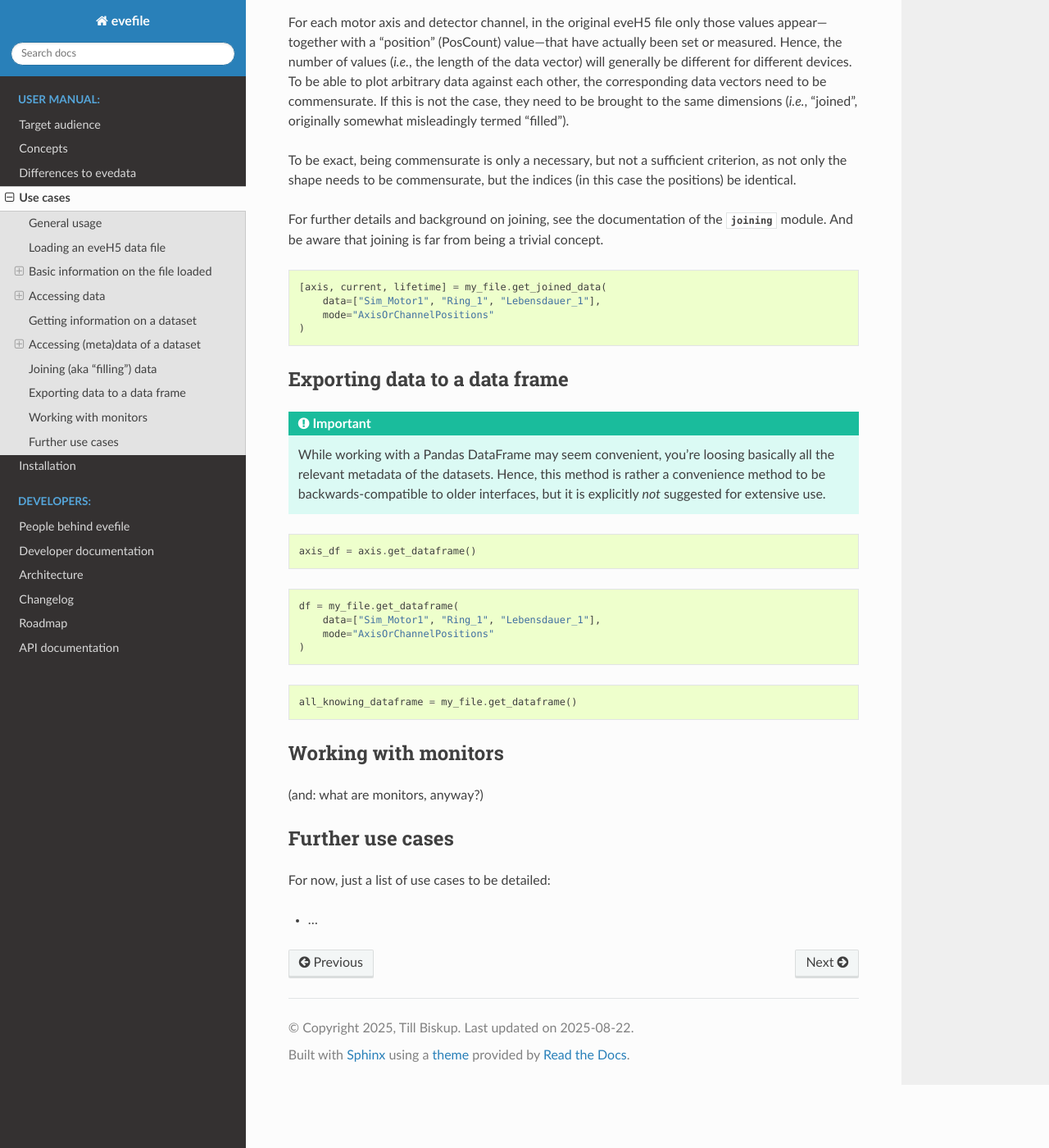
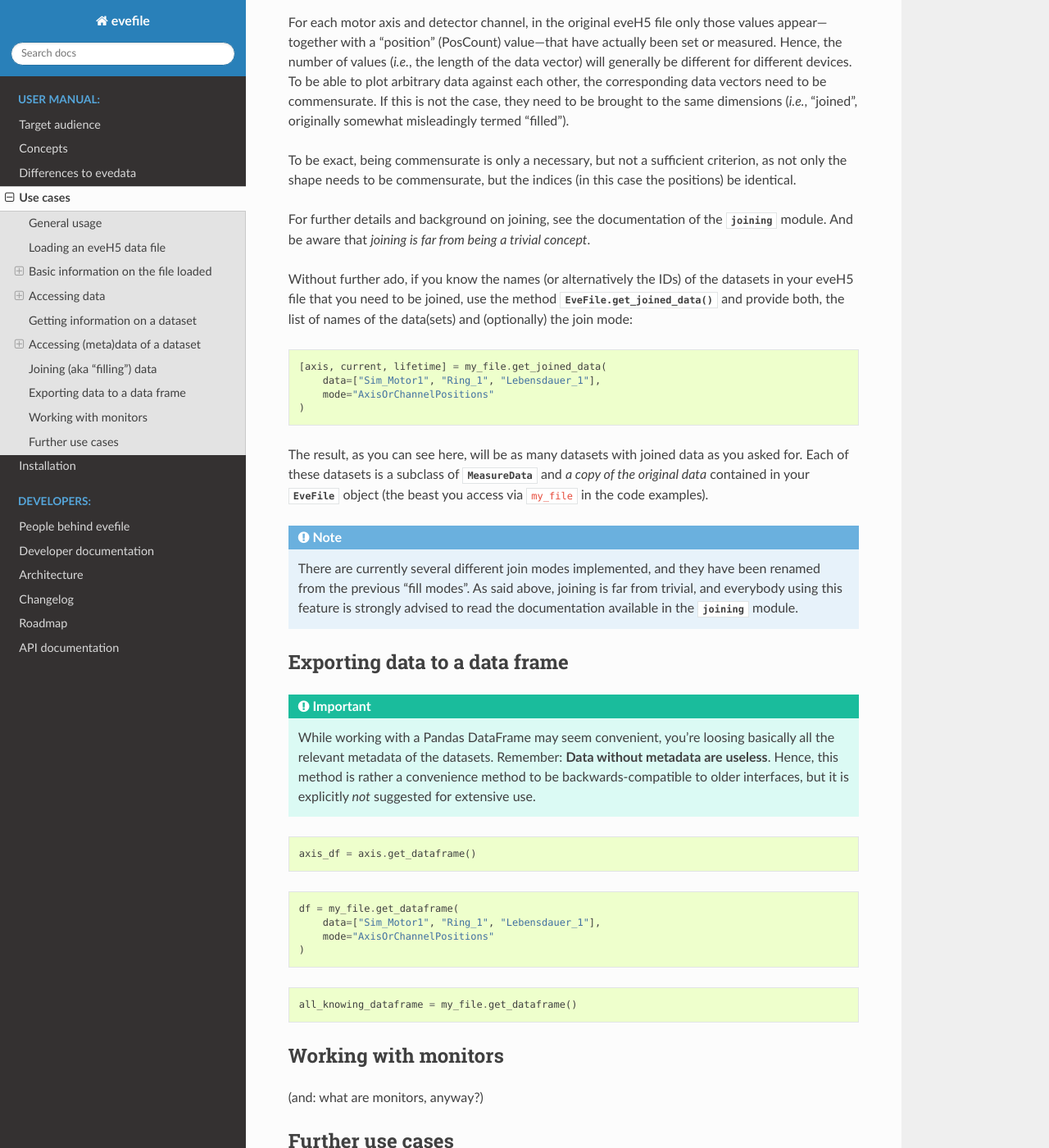
Before and after one commit to tillbiskup/evefile, a Sphinx documentation site: the page built from docs/usecases.rst, in a window 1280 px wide and 1400 px high, scrolled down 6584 px. Shown: the whole window at 82% size. Built offline with Sphinx 7.4.7 and the Read the Docs theme 3.1.0, drawn with Linux system fonts in a browser that asks for light colours.

Commit message:
Extend use cases: data joining

```diff
--- a/docs/usecases.rst
+++ b/docs/usecases.rst
@@ -313,7 +313,9 @@ For each motor axis and detector channel, in the original eveH5 file only those
 
 To be exact, being commensurate is only a necessary, but not a sufficient criterion, as not only the shape needs to be commensurate, but the indices (in this case the positions) be identical.
 
-For further details and background on joining, see the documentation of the :mod:`joining <evefile.controllers.joining>` module. And be aware that joining is far from being a trivial concept.
+For further details and background on joining, see the documentation of the :mod:`joining <evefile.controllers.joining>` module. And be aware that *joining is far from being a trivial concept*.
+
+Without further ado, if you know the names (or alternatively the IDs) of the datasets in your eveH5 file that you need to be joined, use the method :meth:`EveFile.get_joined_data() <evefile.boundaries.evefile.EveFile.get_joined_data>` and provide both, the list of names of the data(sets) and (optionally) the join mode:
 
 
 .. code-block::
@@ -324,13 +326,21 @@ For further details and background on joining, see the documentation of the :mod
     )
 
 
+The result, as you can see here, will be as many datasets with joined data as you asked for. Each of these datasets is a subclass of :class:`MeasureData <evefile.entities.data.MeasureData>` and *a copy of the original data* contained in your :obj:`EveFile <evefile.boundaries.evefile.EveFile>` object (the beast you access via ``my_file`` in the code examples).
+
+
+.. note::
+
+    There are currently several different join modes implemented, and they have been renamed from the previous "fill modes". As said above, joining is far from trivial, and everybody using this feature is strongly advised to read the documentation available in the :mod:`joining <evefile.controllers.joining>` module.
+
+
 Exporting data to a data frame
 ==============================
 
 
 .. important::
 
-    While working with a Pandas DataFrame may seem convenient, you're loosing basically all the relevant metadata of the datasets. Hence, this method is rather a convenience method to be backwards-compatible to older interfaces, but it is explicitly *not* suggested for extensive use.
+    While working with a Pandas DataFrame may seem convenient, you're loosing basically all the relevant metadata of the datasets. Remember: **Data without metadata are useless**. Hence, this method is rather a convenience method to be backwards-compatible to older interfaces, but it is explicitly *not* suggested for extensive use.
 
 
 .. code-block::
```
Also changed, not shown: 1 other file.
